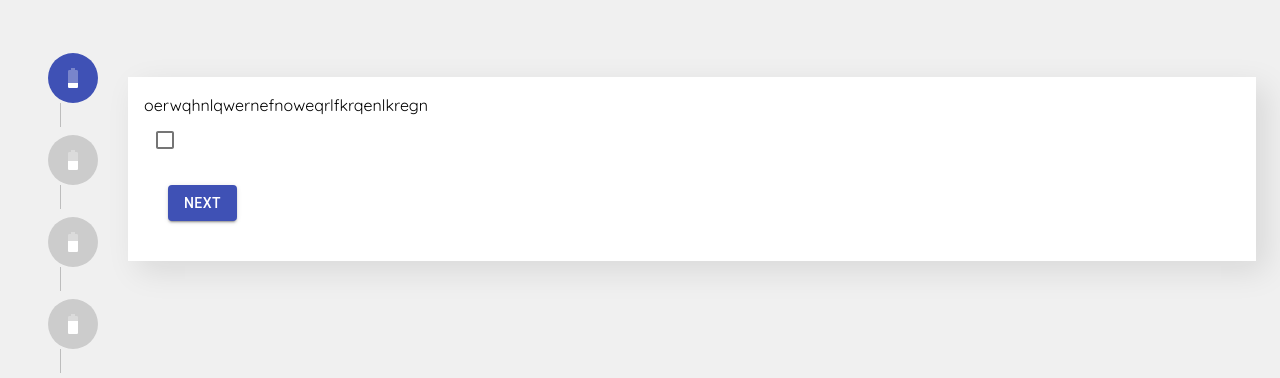
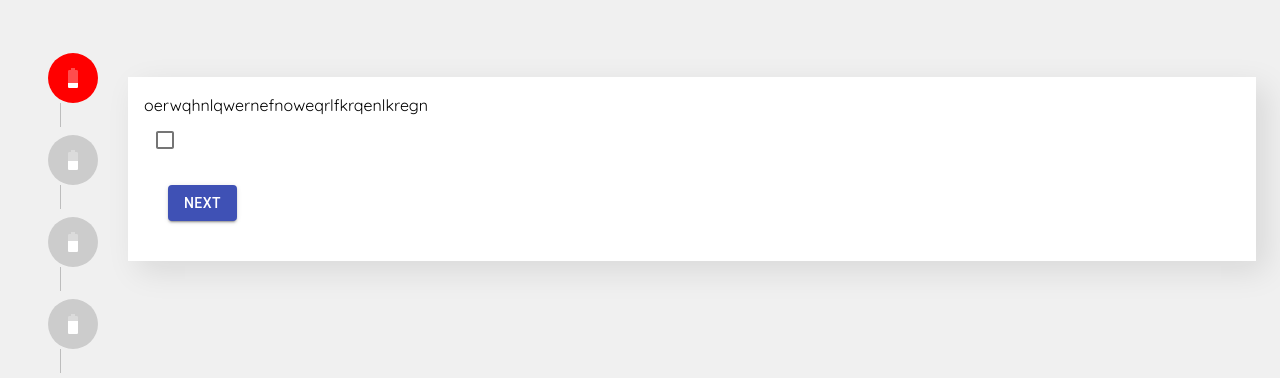
Before and after one commit to sideprojex/ttt, a Gatsby site: page /contact in a window 1280 px wide. Shown: the part 150-528 px from the top of the page. Built offline with nearby package versions, Linux system fonts and the light colour scheme; Gatsby itself is replaced by a stand-in of ours.

Commit message:
changed icon color!

```diff
--- a/src/components/FormComponent.js
+++ b/src/components/FormComponent.js
@@ -38,10 +38,10 @@
       alignItems: "center",
     },
     active: {
-      backgroundColor: "#3f51b5",
+      backgroundColor: "red",
     },
     completed: {
-      backgroundColor: "#3f51b5",
+      backgroundColor: "red",
     },
   })
 
```
